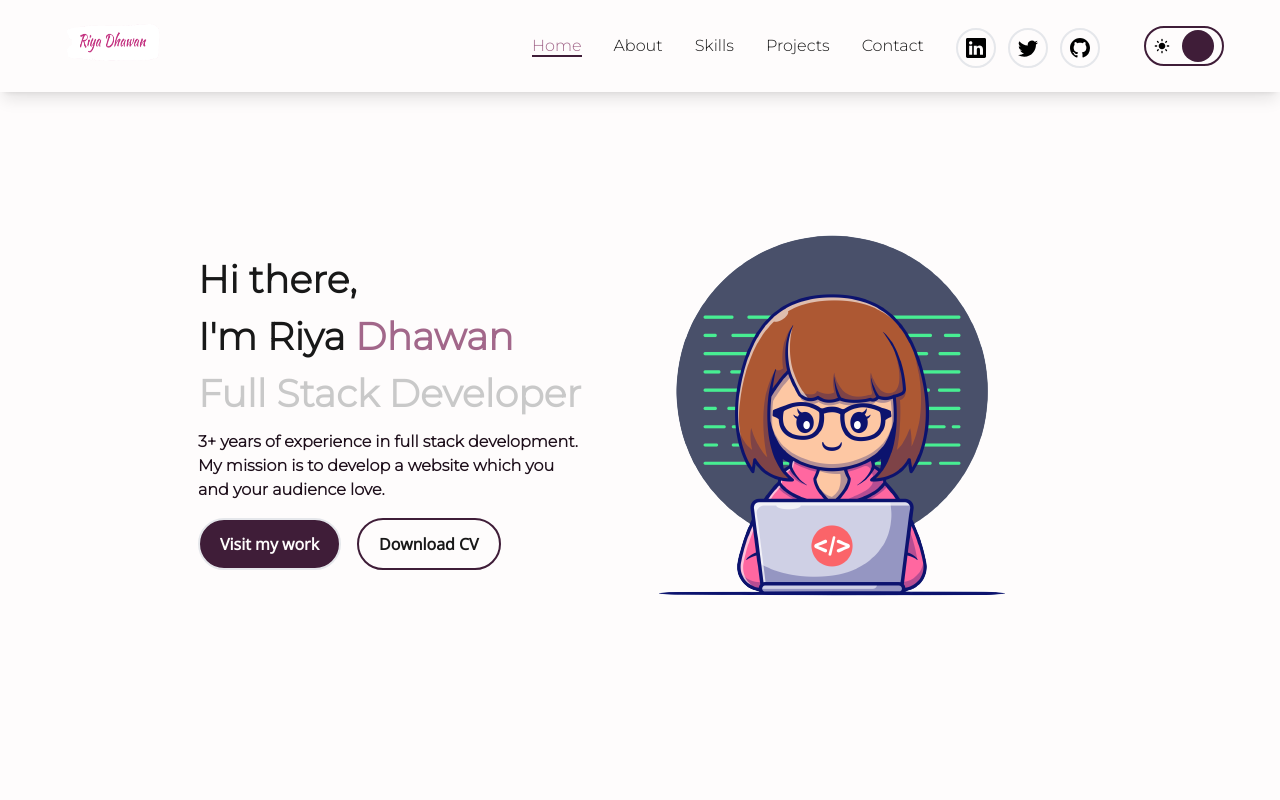
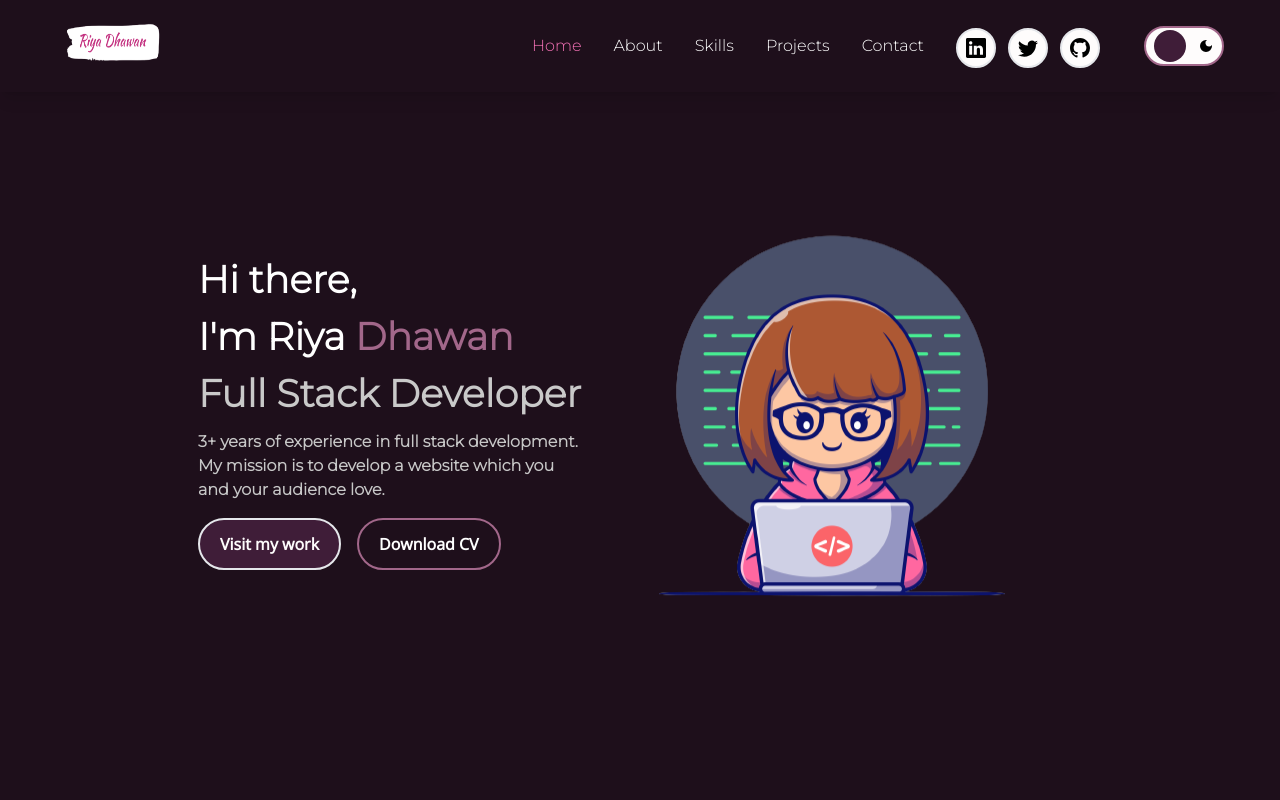
Before and after one commit to Riya267/myportfolio, a React (Create React App) app: page / in a window 1280 px wide. Shown: the top 800 px of the page. Built offline with nearby package versions, Linux system fonts and the light colour scheme.

Commit message:
image animation added in home section

```diff
--- a/src/components/About.tsx
+++ b/src/components/About.tsx
@@ -7,12 +7,14 @@ const About: React.FC = () => {
   const { isDarkMode } = useTheme()
   const darkModeStyles = 'bg-primary-600 text-white-100 shadow-white'
   const lightModeStyles = 'bg-white-200 text-black-200 shadow-black'
+
   const handleCVDownload = (): void => {
     const link = document.createElement('a')
     link.href = '/RiyaCV.pdf'
     link.download = 'RiyaCV.pdf'
     link.click()
   }
+
   return (
     <section
       id="about"
@@ -23,12 +25,16 @@ const About: React.FC = () => {
       <div className="container flex flex-col-reverse lg:flex-row justify-center items-center">
         <div className="flex flex-col justify-center items-center text-center lg:text-left lg:items-start">
           <p className="text-2xl lg:text-3xl font-bold">
-            Hi there, <br /> I'm Riya{' '}
-            <span className="text-primary-200">Dhawan</span>
+            Hi there,
           </p>
-          <p className="text-2xl lg:text-3xl font-bold text-tertiary-200">
-            Full Stack Developer
+          <p className="text-2xl lg:text-3xl font-bold typing">
+            I'm Riya <span className="text-primary-200">Dhawan</span>
           </p>
+        <p
+          className="text-2xl lg:text-3xl font-bold text-tertiary-200"
+        >
+          Full Stack Developer
+        </p>
           <p
             className={`font-bold w-[90%] lg:w-96 mt-2 ${
               isDarkMode ? 'text-white-300' : 'text-primary-600'
@@ -61,19 +67,13 @@ const About: React.FC = () => {
           </div>
         </div>
         <motion.div
-          className="max-w-[50%] max-h-[50%]"
-          initial={{ opacity: 0, scale: 0.5 }}
-          animate={{ opacity: 1, scale: 1 }}
-          transition={{
-            duration: 0.3,
-            ease: [0, 0.71, 0.2, 1.01],
-            scale: {
-              type: 'spring',
-              damping: 5,
-              stiffness: 100,
-              restDelta: 0.001,
-            },
-          }}
+            className="max-w-[50%] max-h-[50%]"
+            animate={{ y: [0, 20, 0] }}
+            transition={{
+                duration: 2,
+                repeat: Infinity,
+                repeatType: "reverse"
+            }}
         >
           <img src="about.png" />
         </motion.div>
--- a/src/components/Header.tsx
+++ b/src/components/Header.tsx
@@ -20,7 +20,7 @@ const NavItem: React.FC<NavItemProps> = ({ active, to, children, onClick }) => {
       <HashLink
         to={`#${to}`}
         onClick={onClick}
-        className={`nav-link ${active ? 'border-b-2 border-primary-500 text-primary-200' : ''}`}
+        className={`nav-link ${active ? `text-pink-400` : ''}`}
       >
         {children}
       </HashLink>
@@ -90,7 +90,7 @@ const Header: React.FC = () => {
     <header
       className={`${
         isDarkMode ? darkModeStyles : lightModeStyles
-      } font-montserrat shadow-lg fixed top-0 w-full z-100`}
+      } font-montserrat shadow-lg fixed top-0 w-full z-10`}
     >
       <div className={`container ${openMenu ? 'relative py-4' : 'py-2'}`}>
         <div className="lg:flex lg:justify-between">
--- a/src/contexts/themeProvider.tsx
+++ b/src/contexts/themeProvider.tsx
@@ -5,10 +5,10 @@ interface ThemeContextProps {
   toggleDarkMode: () => void;
 }
 
-const ThemeContext = createContext<ThemeContextProps>({ isDarkMode: false, toggleDarkMode: () => {} });
+const ThemeContext = createContext<ThemeContextProps>({ isDarkMode: true, toggleDarkMode: () => {} });
 
 export const ThemeProvider: FC<{ children: ReactNode }> = ({ children }) => {
-  const [isDarkMode, setDarkMode] = useState(false);
+  const [isDarkMode, setDarkMode] = useState(true);
 
   const toggleDarkMode = ():void => {
     setDarkMode((prevMode) => !prevMode);
```
